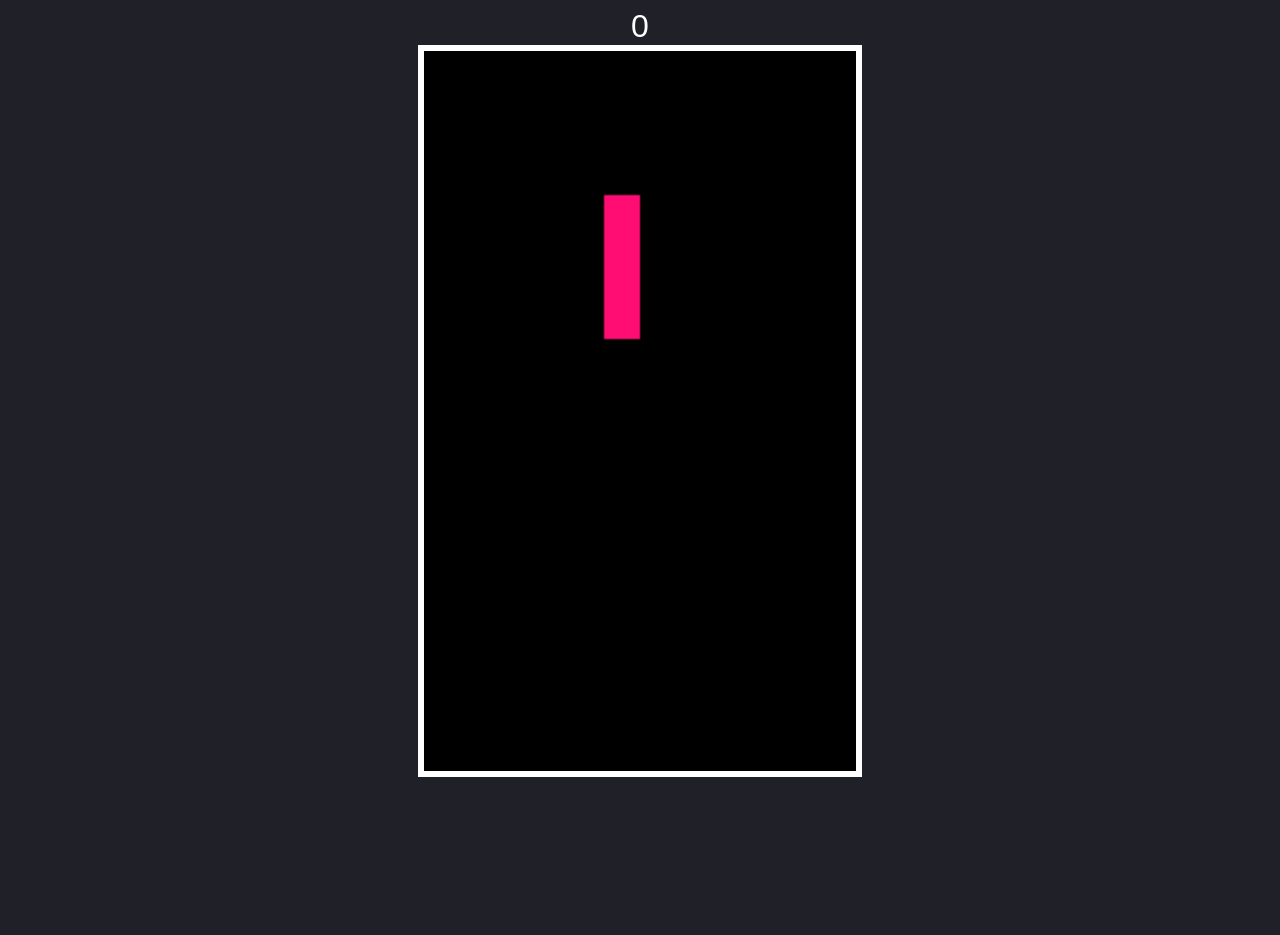
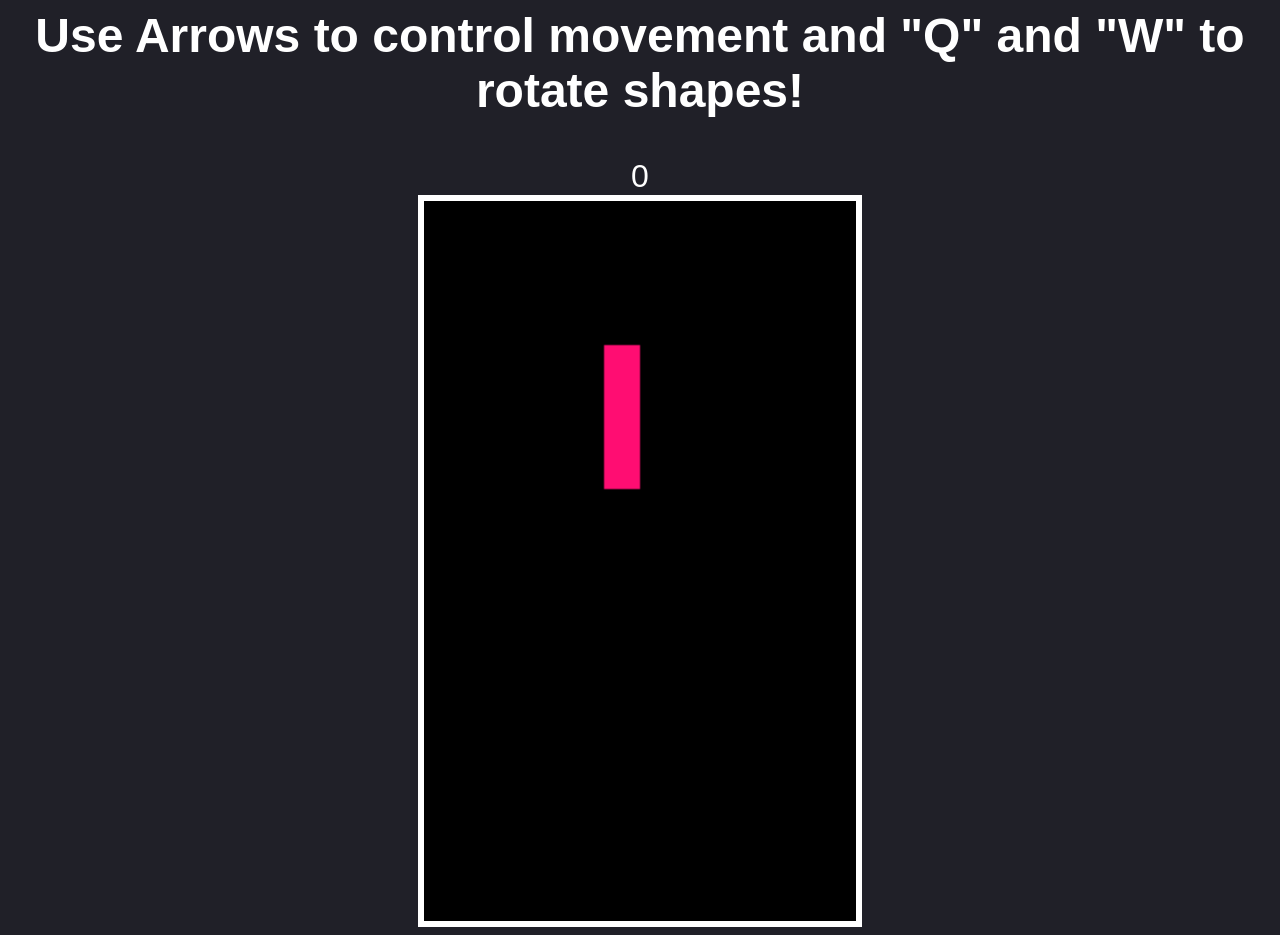
Before and after one commit to ArsenAkop/JSTetris, a plain HTML site: page index.html in a window 1280 px wide. Before the commit the page ends 800 px from the top, so only its background shows below. Drawn offline with Linux system fonts and the light colour scheme.

Commit message:
Update index.html

```diff
--- a/index.html
+++ b/index.html
@@ -16,6 +16,7 @@
     </style>
 </head>
 <body>
+    <h2> Use Arrows to control movement and "Q" and "W" to rotate shapes!</h2>
     <div id="score"></div>
     <canvas id="tetris" width="240" height="400" />
     <script src="tetris.js"></script>
```
